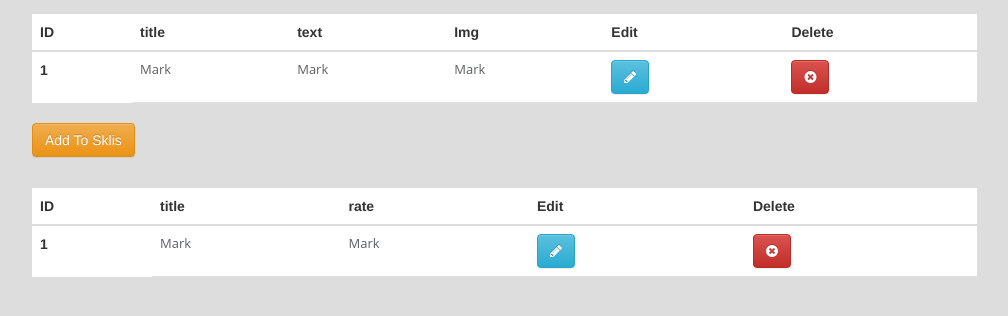
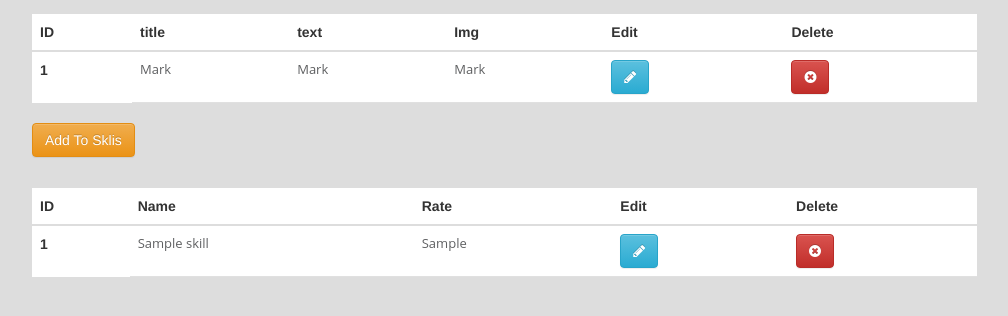
Before and after one commit to amrable/Admin-Panel, a PHP site: page /about.php in a window 1280 px wide. Shown: the part 203-519 px from the top of the page, without its empty margins (233-1241 px from the left). Run offline with PHP 8.4, Linux system fonts and the light colour scheme; tables that the repository leaves empty or names only in its code hold one stand-in row (values such as "Sample post").

Commit message:
Add skills in database and show it in admin panel

```diff
--- a/site_admin/about.php
+++ b/site_admin/about.php
@@ -1,3 +1,10 @@
+<?php
+
+require 'connect_database.php';
+$sql = "select * from skill";
+$skills=$conn->query($sql);
+
+?>
 <!DOCTYPE html>
 <html lang="en">
 <head>
@@ -220,19 +227,25 @@
 				  <thead>
 				    <tr>
 				      <th>ID</th>
-				      <th>title</th>
-				      <th>rate </th>
+				      <th>Name</th>
+				      <th>Rate </th>
 				       <th> Edit</th>
 				      <th>Delete</th>
 				    </tr>
 				  </thead>
 				  <tbody>
-				    <tr>
-				      <th scope="row">1</th>
-				      <td>Mark</td>
-				      <td>Mark</td>
-					   <td><button type="button" class="btn btn-info" data-toggle="modal" data-target="#editSkils" data-whatever="@mdo"  class="btn btn-primary"><i class="fa fa-pencil" aria-hidden="true"></i></button></td>
-				  <td><button id="delete_skils" class="btn btn-danger"><i class="fa fa-times-circle" aria-hidden="true"></i></button></td>
+							<?php foreach ($skills as $key => $value){ ?>
+								<tr>
+
+								<th scope="row"><?php echo $key+1;?></th>
+								<td><?php echo $value['name'];?></td>
+								<td><?php echo $value['skill_value'];?></td>
+								<td><button type="button" class="btn btn-info" data-toggle="modal" data-target="#editSkils" data-whatever="@mdo"  class="btn btn-primary"><i class="fa fa-pencil" aria-hidden="true"></i></button></td>
+								<td><button id="delete_skils" class="btn btn-danger"><i class="fa fa-times-circle" aria-hidden="true"></i></button></td>
+							</tr>
+
+							<?php } ?>
+
 				</table>
 			</div>
 		</div>
@@ -260,9 +273,10 @@
 					alert("Failed "+data);
 				}
 			}
-		)
+		);
+		e.preventDefault();
+
 	});
-	e.preventDefault();
 
  //
  // var sure =document.getElementById('delete_about');
```
Also changed, not shown: site_admin/skills/add.php (added, +24 -0 lines).
